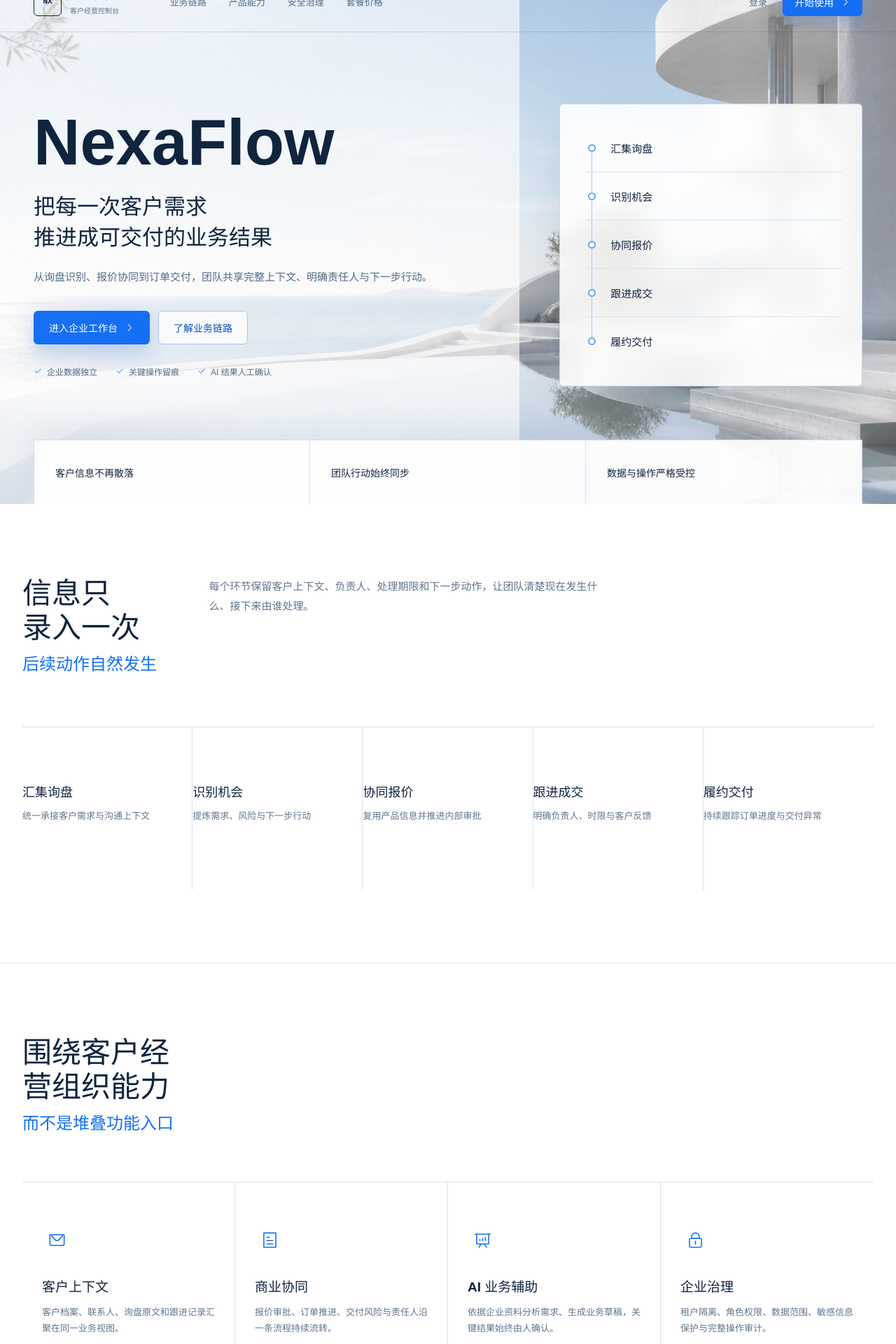
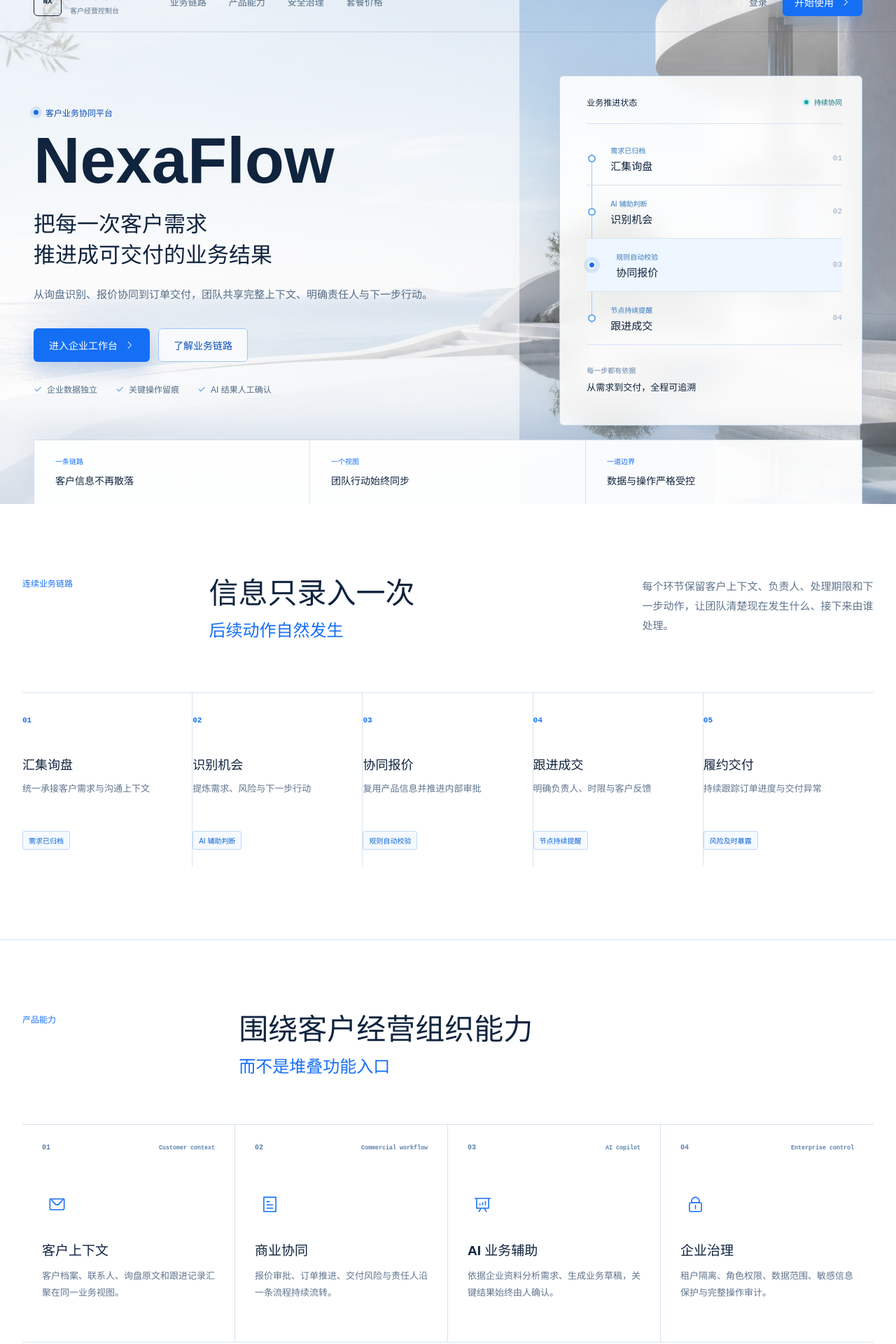
Before and after one commit to wangken13/nexaflow-frontend, a Vue app: page / in a window 1280 px wide. Shown: the part 40-1960 px from the top of the page at 70% size. Built offline with nearby package versions, Linux system fonts and the light colour scheme.

Commit message:
Revert "refactor: simplify public landing content"
This reverts commit a07501c15bbbc7bd70a827eefeba6ddfa034da88.

```diff
--- a/src/public-site.css
+++ b/src/public-site.css
@@ -104,6 +104,9 @@
 }
 
 .public-hero-content { max-width: 720px; animation: public-rise 700ms cubic-bezier(.2, .8, .2, 1) both; }
+.public-kicker, .public-section-head > p, .security-statement > p, .public-close p { margin: 0 0 18px; color: var(--site-blue); font-size: 12px; font-weight: 800; }
+.public-kicker { display: flex; align-items: center; gap: 10px; color: var(--site-blue-deep); }
+.public-kicker i { width: 7px; height: 7px; border-radius: 50%; background: var(--site-blue); box-shadow: 0 0 0 5px rgba(21, 111, 245, .12); }
 .public-hero h1 { margin: 0; font: 760 92px/.92 "Bahnschrift", "Segoe UI Variable Display", sans-serif; letter-spacing: 0; }
 .public-hero-lead { max-width: 620px; margin: 28px 0 0; font-size: 31px; line-height: 1.42; font-weight: 670; }
 .public-hero-lead span, .public-section-head h2 span, .security-statement h2 span, .public-close h2 span { display: block; }
@@ -116,8 +119,8 @@
 .hero-route {
   position: relative;
   align-self: center;
-  min-height: 404px;
-  padding: 28px 28px 28px 38px;
+  min-height: 500px;
+  padding: 28px 28px 24px 38px;
   border: 1px solid rgba(130, 167, 205, .42);
   border-radius: 6px;
   background: rgba(255, 255, 255, .88);
@@ -126,12 +129,25 @@
   animation: public-rise 700ms 120ms cubic-bezier(.2, .8, .2, 1) both;
 }
 
-.hero-route ol { position: relative; height: 100%; margin: 0; padding: 0; list-style: none; }
+.hero-route > header { display: flex; align-items: center; justify-content: space-between; padding-bottom: 22px; border-bottom: 1px solid var(--site-line); }
+.hero-route > header > span { color: var(--site-ink); font-size: 12px; font-weight: 750; }
+.hero-route > header b { display: inline-flex; align-items: center; gap: 8px; color: #087684; font-size: 10px; }
+.hero-route > header b i { width: 6px; height: 6px; border-radius: 50%; background: #13a6a6; animation: signal-pulse 1.8s ease-in-out infinite; }
+.hero-route ol { position: relative; margin: 12px 0; padding: 0; list-style: none; }
 .hero-route ol::before { content: ""; position: absolute; top: 30px; bottom: 30px; left: 7px; width: 1px; background: #a8caef; }
-.hero-route li { position: relative; min-height: 69px; padding-left: 34px; display: flex; align-items: center; border-bottom: 1px solid var(--site-line); }
-.hero-route li:last-child { border-bottom: 0; }
+.hero-route li { position: relative; min-height: 76px; }
+.hero-route li button { position: relative; width: 100%; min-height: 76px; padding: 15px 0 15px 34px; display: grid; grid-template-columns: 1fr auto; align-items: center; color: var(--site-ink); border: 0; border-bottom: 1px solid var(--site-line); background: transparent; text-align: left; cursor: pointer; transition: background-color 180ms ease, padding-left 180ms ease; }
+.hero-route li.active button { padding-left: 42px; background: #eef6ff; }
+.hero-route li button:focus-visible { z-index: 2; outline: 3px solid rgba(21, 111, 245, .28); outline-offset: -3px; }
 .route-node { position: absolute; z-index: 1; left: 2px; width: 11px; height: 11px; border: 2px solid #67a9ef; border-radius: 50%; background: #fff; }
+.hero-route li.active .route-node { border-color: #fff; background: var(--site-blue); box-shadow: 0 0 0 6px rgba(21, 111, 245, .12); }
+.hero-route .route-copy { display: grid; gap: 4px; }
+.hero-route li small { color: #397bbd; font-size: 10px; }
 .hero-route li strong { font-size: 15px; }
+.hero-route li em { color: #91a6bd; font: 500 11px/1 "Cascadia Mono", monospace; font-style: normal; }
+.hero-route > footer { display: grid; gap: 7px; padding-top: 16px; }
+.hero-route > footer span { color: #6485a8; font-size: 10px; }
+.hero-route > footer strong { font-size: 13px; }
 
 .hero-evidence {
   position: absolute;
@@ -149,8 +165,9 @@
   box-shadow: 0 -14px 40px rgba(48, 91, 137, .08);
 }
 
-.hero-evidence div { padding: 22px 30px; display: flex; align-items: center; border-right: 1px solid var(--site-line); }
+.hero-evidence div { padding: 22px 30px; display: grid; gap: 8px; border-right: 1px solid var(--site-line); }
 .hero-evidence div:last-child { border-right: 0; }
+.hero-evidence span { color: var(--site-blue); font-size: 10px; font-weight: 750; }
 .hero-evidence strong { font-size: 14px; }
 
 .public-band { padding: 104px max(32px, calc((100vw - 1280px) / 2)); }
@@ -167,10 +184,12 @@
 .workflow-line li { position: relative; min-height: 232px; padding: 28px 24px 24px 0; border-right: 1px solid var(--site-line); transition: background-color 180ms ease; }
 .workflow-line li:hover { background: var(--site-paper); }
 .workflow-line li:last-child { border-right: 0; }
-.workflow-line div { margin-top: 50px; padding-right: 20px; }
-.workflow-line strong, .workflow-line span { display: block; }
+.workflow-line b { color: var(--site-blue); font: 700 11px/1 "Cascadia Mono", monospace; }
+.workflow-line div { margin-top: 42px; padding-right: 20px; }
+.workflow-line strong, .workflow-line span, .workflow-line small { display: block; }
 .workflow-line strong { font-size: 18px; }
 .workflow-line span { min-height: 46px; margin-top: 12px; color: var(--site-muted); font-size: 13px; line-height: 1.7; }
+.workflow-line small { width: fit-content; margin-top: 25px; padding: 5px 8px; color: #0d63d6; border: 1px solid #bfd8f5; border-radius: 3px; background: #f5faff; font-size: 10px; }
 
 .public-capabilities { color: var(--site-ink); background: #fff; border-top: 1px solid var(--site-line); }
 .public-capabilities .public-section-head > p { color: var(--site-blue); }
@@ -178,7 +197,8 @@
 .capability-grid article { min-height: 310px; padding: 28px 28px 32px; border-right: 1px solid var(--site-line); transition: background-color 180ms ease; }
 .capability-grid article:last-child { border-right: 0; }
 .capability-grid article:hover { background: var(--site-paper); }
-.capability-grid .el-icon { width: 42px; height: 42px; margin-top: 34px; color: var(--site-blue); font-size: 25px; }
+.capability-grid header { display: flex; align-items: center; justify-content: space-between; color: #5b82aa; font: 600 10px/1 "Cascadia Mono", monospace; }
+.capability-grid .el-icon { width: 42px; height: 42px; margin-top: 54px; color: var(--site-blue); font-size: 25px; }
 .capability-grid h3 { margin: 30px 0 13px; font-size: 19px; }
 .capability-grid p { margin: 0; color: var(--site-muted); font-size: 13px; line-height: 1.8; }
 
@@ -206,6 +226,7 @@
 .pricing-grid a { margin-top: auto; display: inline-flex; align-items: center; gap: 8px; color: var(--site-blue-deep); font-size: 13px; font-weight: 750; text-decoration: none; }
 
 .public-close { min-height: 300px; padding: 70px max(32px, calc((100vw - 1280px) / 2)); display: flex; align-items: center; justify-content: space-between; gap: 52px; color: var(--site-ink); background: #fff; border-top: 1px solid var(--site-line); }
+.public-close p { color: var(--site-blue); }
 .public-close h2 { max-width: 760px; font-size: 38px; }
 .public-footer { min-height: 112px; padding: 0 max(32px, calc((100vw - 1280px) / 2)); display: flex; align-items: center; gap: 34px; color: var(--site-muted); background: #fff; border-top: 1px solid var(--site-line); }
 .public-footer p { margin: 0; font-size: 12px; }
@@ -244,10 +265,11 @@
   .public-hero { height: auto; min-height: 900px; }
   .public-hero-layout { height: auto; padding: 132px 0 172px; grid-template-columns: 1fr; align-items: start; }
   .hero-route { min-height: 0; padding: 24px 24px 20px 32px; }
-  .hero-route li { min-height: 66px; }
+  .hero-route li, .hero-route li button { min-height: 66px; }
+  .hero-route > footer { display: none; }
   .public-section-head, .public-section-head.compact { grid-template-columns: 1fr; gap: 17px; }
   .workflow-line { grid-template-columns: 1fr; border-top: 0; }
-  .workflow-line li { min-height: 0; padding: 23px 0; display: block; border-top: 1px solid var(--site-line); border-right: 0; }
+  .workflow-line li { min-height: 0; padding: 23px 0; display: grid; grid-template-columns: 44px 1fr; border-top: 1px solid var(--site-line); border-right: 0; }
   .workflow-line div { margin: 0; }
   .workflow-line span { min-height: 0; }
   .capability-grid { grid-template-columns: repeat(2, minmax(0, 1fr)); }
--- a/src/views/PublicHomeView.vue
+++ b/src/views/PublicHomeView.vue
@@ -1,20 +1,43 @@
 <script setup lang="ts">
+import { onBeforeUnmount, onMounted, ref } from 'vue'
 import { ArrowRight, Check, Connection, DataAnalysis, Lock, Message, Tickets } from '@element-plus/icons-vue'
 
 const workflow = [
-  { label: '汇集询盘', detail: '统一承接客户需求与沟通上下文' },
-  { label: '识别机会', detail: '提炼需求、风险与下一步行动' },
-  { label: '协同报价', detail: '复用产品信息并推进内部审批' },
-  { label: '跟进成交', detail: '明确负责人、时限与客户反馈' },
-  { label: '履约交付', detail: '持续跟踪订单进度与交付异常' }
+  { label: '汇集询盘', detail: '统一承接客户需求与沟通上下文', signal: '需求已归档' },
+  { label: '识别机会', detail: '提炼需求、风险与下一步行动', signal: 'AI 辅助判断' },
+  { label: '协同报价', detail: '复用产品信息并推进内部审批', signal: '规则自动校验' },
+  { label: '跟进成交', detail: '明确负责人、时限与客户反馈', signal: '节点持续提醒' },
+  { label: '履约交付', detail: '持续跟踪订单进度与交付异常', signal: '风险及时暴露' }
 ]
 
 const capabilities = [
-  { icon: Message, title: '客户上下文', text: '客户档案、联系人、询盘原文和跟进记录汇聚在同一业务视图。' },
-  { icon: Tickets, title: '商业协同', text: '报价审批、订单推进、交付风险与责任人沿一条流程持续流转。' },
-  { icon: DataAnalysis, title: 'AI 业务辅助', text: '依据企业资料分析需求、生成业务草稿，关键结果始终由人确认。' },
-  { icon: Lock, title: '企业治理', text: '租户隔离、角色权限、数据范围、敏感信息保护与完整操作审计。' }
+  { icon: Message, title: '客户上下文', label: 'Customer context', text: '客户档案、联系人、询盘原文和跟进记录汇聚在同一业务视图。' },
+  { icon: Tickets, title: '商业协同', label: 'Commercial workflow', text: '报价审批、订单推进、交付风险与责任人沿一条流程持续流转。' },
+  { icon: DataAnalysis, title: 'AI 业务辅助', label: 'AI copilot', text: '依据企业资料分析需求、生成业务草稿，关键结果始终由人确认。' },
+  { icon: Lock, title: '企业治理', label: 'Enterprise control', text: '租户隔离、角色权限、数据范围、敏感信息保护与完整操作审计。' }
 ]
+
+const activeWorkflowStep = ref(1)
+let workflowTimer: ReturnType<typeof setInterval> | undefined
+
+function selectWorkflowStep(index: number) {
+  activeWorkflowStep.value = index
+}
+
+function stopWorkflowRotation() {
+  if (workflowTimer) clearInterval(workflowTimer)
+  workflowTimer = undefined
+}
+
+function startWorkflowRotation() {
+  stopWorkflowRotation()
+  workflowTimer = setInterval(() => {
+    activeWorkflowStep.value = (activeWorkflowStep.value + 1) % 4
+  }, 2800)
+}
+
+onMounted(startWorkflowRotation)
+onBeforeUnmount(stopWorkflowRotation)
 </script>
 
 <template>
@@ -41,6 +64,7 @@ const capabilities = [
       <div class="public-hero-shade"></div>
       <div class="public-hero-layout">
         <div class="public-hero-content">
+          <p class="public-kicker"><i></i>客户业务协同平台</p>
           <h1 id="hero-title">NexaFlow</h1>
           <p class="public-hero-lead"><span>把每一次客户需求</span><span>推进成可交付的业务结果</span></p>
           <p class="public-hero-copy">从询盘识别、报价协同到订单交付，团队共享完整上下文、明确责任人与下一步行动。</p>
@@ -57,25 +81,31 @@ const capabilities = [
           </ul>
         </div>
 
-        <aside class="hero-route" aria-label="业务推进路径">
+        <aside class="hero-route" aria-label="业务推进状态示意" @mouseenter="stopWorkflowRotation" @mouseleave="startWorkflowRotation">
+          <header><span>业务推进状态</span><b><i></i>持续协同</b></header>
           <ol>
-            <li v-for="item in workflow" :key="item.label">
-              <span class="route-node"></span>
-              <strong>{{ item.label }}</strong>
+            <li v-for="(item, index) in workflow.slice(0, 4)" :key="item.label" :class="{ active: index === activeWorkflowStep }">
+              <button type="button" :aria-pressed="index === activeWorkflowStep" @click="selectWorkflowStep(index)" @focus="selectWorkflowStep(index); stopWorkflowRotation()" @blur="startWorkflowRotation">
+                <span class="route-node"></span>
+                <span class="route-copy"><small>{{ item.signal }}</small><strong>{{ item.label }}</strong></span>
+                <em>{{ String(index + 1).padStart(2, '0') }}</em>
+              </button>
             </li>
           </ol>
+          <footer><span>每一步都有依据</span><strong>从需求到交付，全程可追溯</strong></footer>
         </aside>
       </div>
 
       <div class="hero-evidence" aria-label="平台价值">
-        <div><strong>客户信息不再散落</strong></div>
-        <div><strong>团队行动始终同步</strong></div>
-        <div><strong>数据与操作严格受控</strong></div>
+        <div><span>一条链路</span><strong>客户信息不再散落</strong></div>
+        <div><span>一个视图</span><strong>团队行动始终同步</strong></div>
+        <div><span>一道边界</span><strong>数据与操作严格受控</strong></div>
       </div>
     </section>
 
     <section id="workflow" class="public-band public-workflow" aria-labelledby="workflow-title">
       <div class="public-section-head">
+        <p>连续业务链路</p>
         <h2 id="workflow-title" class="split-title">
           <span>信息只录入一次</span>
           <span>后续动作自然发生</span>
@@ -83,21 +113,24 @@ const capabilities = [
         <span>每个环节保留客户上下文、负责人、处理期限和下一步动作，让团队清楚现在发生什么、接下来由谁处理。</span>
       </div>
       <ol class="workflow-line">
-        <li v-for="item in workflow" :key="item.label">
-          <div><strong>{{ item.label }}</strong><span>{{ item.detail }}</span></div>
+        <li v-for="(item, index) in workflow" :key="item.label">
+          <b>{{ String(index + 1).padStart(2, '0') }}</b>
+          <div><strong>{{ item.label }}</strong><span>{{ item.detail }}</span><small>{{ item.signal }}</small></div>
         </li>
       </ol>
     </section>
 
     <section id="capabilities" class="public-band public-capabilities" aria-labelledby="capability-title">
       <div class="public-section-head compact">
+        <p>产品能力</p>
         <h2 id="capability-title" class="split-title">
           <span>围绕客户经营组织能力</span>
           <span>而不是堆叠功能入口</span>
         </h2>
       </div>
       <div class="capability-grid">
-        <article v-for="item in capabilities" :key="item.title">
+        <article v-for="(item, index) in capabilities" :key="item.title">
+          <header><span>{{ String(index + 1).padStart(2, '0') }}</span><small>{{ item.label }}</small></header>
           <el-icon><component :is="item.icon" /></el-icon>
           <h3>{{ item.title }}</h3><p>{{ item.text }}</p>
         </article>
@@ -106,6 +139,7 @@ const capabilities = [
 
     <section id="security" class="public-band public-security" aria-labelledby="security-title">
       <div class="security-statement">
+        <p>安全与治理</p>
         <h2 id="security-title" class="split-title">
           <span>企业数据有边界</span>
           <span>每次操作都有依据</span>
@@ -121,6 +155,7 @@ const capabilities = [
 
     <section id="pricing" class="public-band public-pricing" aria-labelledby="pricing-title">
       <div class="public-section-head">
+        <p>透明套餐</p>
         <h2 id="pricing-title" class="split-title">
           <span>先跑通业务</span>
           <span>再扩大团队规模</span>
@@ -130,24 +165,24 @@ const capabilities = [
       <div class="pricing-grid">
         <article>
           <header><p>试用版</p><span>验证业务流程</span></header>
-          <strong>免费</strong><small>适合完成企业开通与核心流程体验</small>
+          <strong>免费</strong><small>3 名成员 · 100 位客户 · 100 次 AI 额度</small>
           <RouterLink to="/login">创建企业<el-icon><ArrowRight /></el-icon></RouterLink>
         </article>
         <article class="featured">
           <header><p>专业版</p><span>适合成长团队</span></header>
-          <strong><small>¥</small>9.9<small>/月</small></strong><small>适合持续处理客户、询盘与报价协同</small>
+          <strong><small>¥</small>9.9<small>/月</small></strong><small>20 名成员 · 10,000 位客户 · 3,000 次 AI 额度</small>
           <RouterLink :to="{ path: '/login', query: { redirect: '/app/governance' } }">开始使用<el-icon><ArrowRight /></el-icon></RouterLink>
         </article>
         <article>
           <header><p>企业版</p><span>复杂组织协作</span></header>
-          <strong><small>¥</small>19.9<small>/月</small></strong><small>适合多成员、复杂权限与更高业务用量</small>
+          <strong><small>¥</small>19.9<small>/月</small></strong><small>200 名成员 · 100,000 位客户 · 30,000 次 AI 额度</small>
           <RouterLink :to="{ path: '/login', query: { redirect: '/app/help' } }">联系支持<el-icon><ArrowRight /></el-icon></RouterLink>
         </article>
       </div>
     </section>
 
     <section class="public-close">
-      <div><h2><span>让团队从下一条询盘开始</span><span>沿着清晰的路径走向交付</span></h2></div>
+      <div><p>现在开始</p><h2><span>让团队从下一条询盘开始</span><span>沿着清晰的路径走向交付</span></h2></div>
       <RouterLink class="public-primary" :to="{ path: '/login', query: { redirect: '/app' } }">
         创建或登录企业账号<el-icon><ArrowRight /></el-icon>
       </RouterLink>
```
